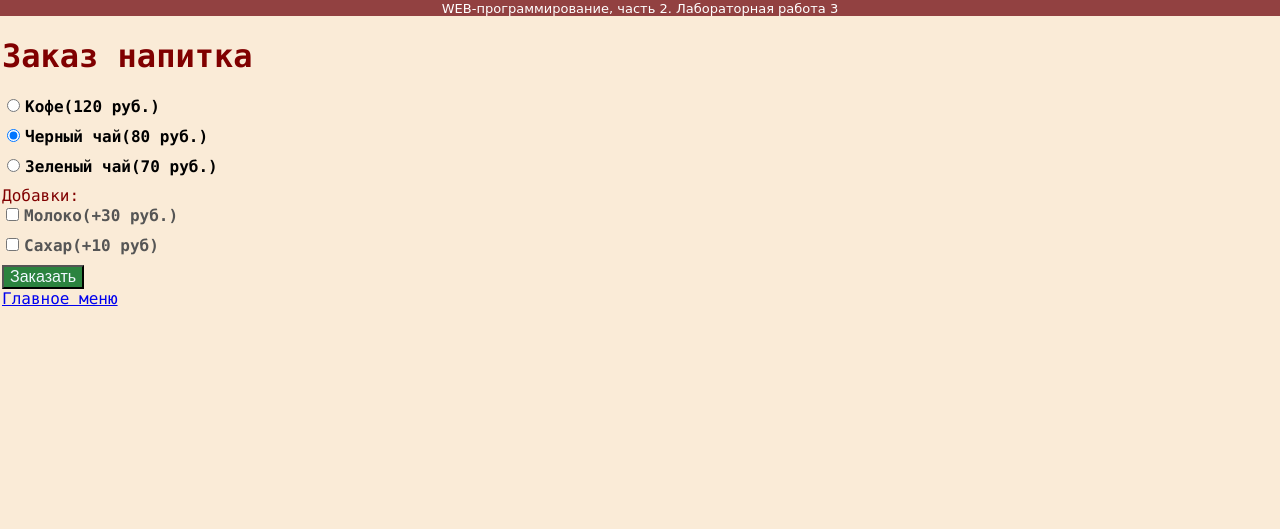
After one commit to nutikk/web-labs-back2, a Flask app: page /lab3/order in a window 1280 px wide. The commit adds this page. Shown: the top 529 px of the page. Run offline with Flask 3, Linux system fonts and the light colour scheme.

Commit message:
Заказ напитка

```diff
--- a/lab3.py
+++ b/lab3.py
@@ -1,5 +1,7 @@
 from flask import Blueprint, render_template, request, make_response, redirect
+
 lab3 = Blueprint('lab3', __name__)
+
 
 @lab3.route('/lab3/')
 def lab():
@@ -32,6 +34,38 @@ def form1():
     sex = request.args.get('sex')
     if user == '':
         errors['user'] = 'Заполните поле!'
-    if age == '':
+    elif age == '':
         errors['age']  = 'Заполнитe поле!'
     return render_template('lab3/form1.html', user=user, sex=sex, age=age, errors=errors)
+
+
+@lab3.route('/lab3/order')
+def order():
+    return render_template('lab3/order.html')
+
+@lab3.route('/lab3/pay')
+def pay():
+    price=0
+    drink = request.args.get('drink')
+    if drink == 'coffee':
+        price = 120
+    elif drink == 'black-tea':
+        price = 80
+    else:
+        price = 70
+
+    if request.args.get('milk') == 'on':
+        price += 30
+    if request.args.get('sugar') == 'on':
+        price += 10
+
+    return render_template('/lab3/pay.html', price=price)
+
+
+@lab3.route('/lab3/success', methods=['get','post'])
+def success():
+    if request.method == 'POST':
+        price = request.form.get('price')
+    else:
+        price = request.args.get('price')
+    return render_template('/lab3/success.html', price=price)
--- a/static/lab1.css
+++ b/static/lab1.css
@@ -141,3 +141,37 @@ ol.route-list li a:hover {
 .error {
     color: red;
 }
+
+.be {
+    max-width: 400px;
+    margin-left: 1px;
+    margin-top: 10px;
+    background: #d0aeae;
+    padding: 20px;
+    border-radius: 8px;
+    box-shadow: 0 0 10px rgba(0, 0, 0, 0.1);
+}
+.me1 label{
+    display: block;
+    margin-bottom: 10px;
+    color: #000000;
+    font-weight: bold;
+}
+.me2 label{
+    display: block;
+    margin-bottom: 10px;
+    color: #555555;
+    font-weight: bold;
+}
+
+input[type="radio"],
+input[type="checkbox"] {
+    margin-right: 5px;
+}
+
+button {
+    display: block;
+    background-color: #2b833f;
+    color: aliceblue;
+    font-size: 16px;
+}
--- a/templates/lab3/lab3.html
+++ b/templates/lab3/lab3.html
@@ -12,5 +12,6 @@
         <li><a href = "/lab3/cookie">Куки</a></li>
         <li><a href ="/lab3/del_cookie">Очистить куки<a></li>
         <li><a href ="/lab3/form1">Форма<a></li>
+        <li><a href ="/lab3/order">Заказ<a></li>
     </ol>
 {% endblock %}
--- /dev/null
+++ b/templates/lab3/order.html
@@ -0,0 +1,35 @@
+{% extends "base.html" %}
+
+{% block lab %}Лабораторная работа 3{% endblock %}
+
+{% block main %}
+<h1>Заказ напитка</h1>
+
+<form action="/lab3/pay">
+    <div class="me1">
+    <label>
+        <input type="radio" value="coffee" name="drink" checked>Кофе(120 руб.)
+    </label>
+    <label>
+        <input type="radio" value="black-tea" name="drink" checked>Черный чай(80 руб.)
+    </label>
+    <label>
+        <input type="radio" value="green-tea" name="drink" cheked>Зеленый чай(70 руб.)
+    </label>
+    </div>
+
+    <div class="dob">Добавки:</div>
+    <div class="me2">
+    <label>
+        <input type="checkbox" name="milk">Молоко(+30 руб.)
+    </label>
+    <label>
+        <input type="checkbox" name="sugar">Сахар(+10 руб)
+    </label>
+    </div>
+
+    <div>
+        <button type="submit">Заказать</button>
+    </div>
+</form>
+{% endblock %}
```
Also changed, not shown: templates/lab3/pay.html (added, +41 -0 lines), templates/lab3/success.html (added, +14 -0 lines).
